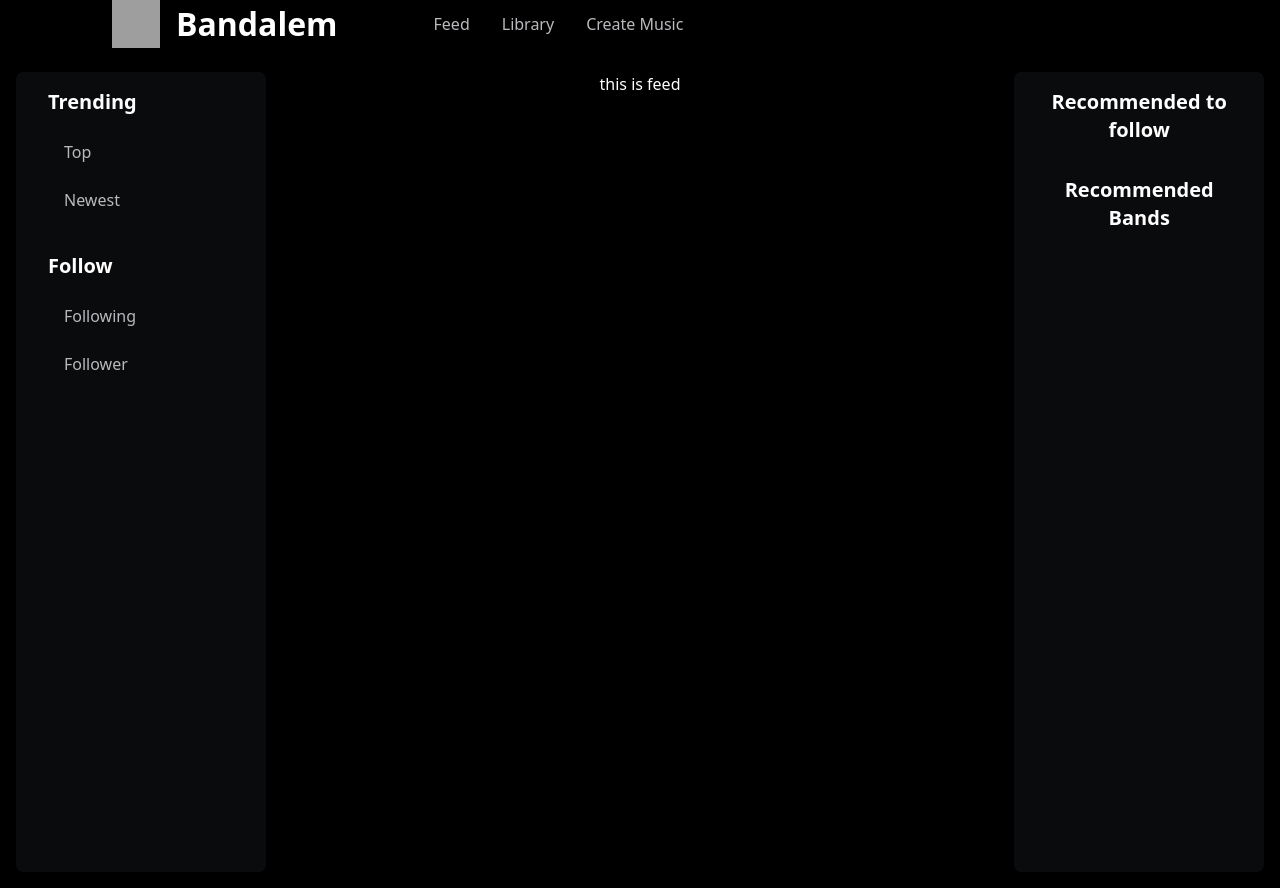
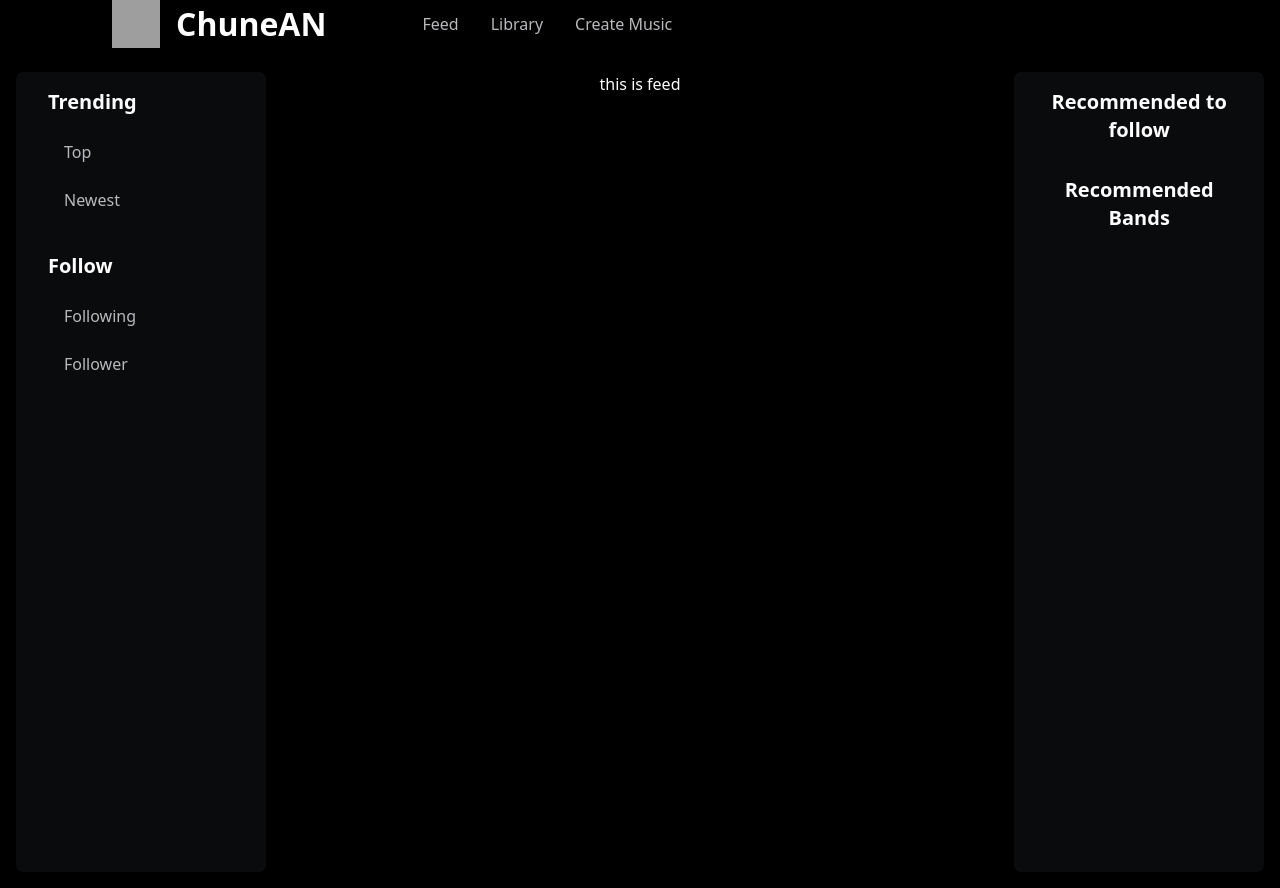
Before and after one commit to alemdaphelan/ChuneAN-fullstack, a React (Vite) app in the folder ChuneAN-frontend/: page /home/feed in a window 1280 px wide. Built offline with nearby package versions, Linux system fonts and the light colour scheme; data requests are answered from the project's data file; sample sign-in values are in the browser's storage; grey boxes are pictures that could not be loaded.

Commit message:
Rename project to ChuneAN

```diff
--- a/ChuneAN-frontend/src/components/homePage.tsx
+++ b/ChuneAN-frontend/src/components/homePage.tsx
@@ -33,7 +33,7 @@ export default function HomePage(){
             <header className="flex px-[1rem] pb-[.5rem] gap-[2rem] items-center pl-[7rem]">
                 <div className="flex gap-[1rem] pr-[4rem] item-center">
                     <img alt="logo" src="src\assets\logo.jpg" className="w-[3rem] h-[3rem]"/>
-                    <Link className="text-[2rem] font-semibold" to='/'>Bandalem</Link>
+                    <Link className="text-[2rem] font-semibold" to='/'>ChuneAN</Link>
                 </div>
                 <Link className="text-[#b9babd] hover:text-white" to="feed">Feed</Link>
                 <Link className="text-[#b9babd] hover:text-white" to="library">Library</Link>
--- a/ChuneAN-frontend/src/components/landingPage.tsx
+++ b/ChuneAN-frontend/src/components/landingPage.tsx
@@ -11,7 +11,7 @@ function LandingPage(){
         <div className=" text-white p-[1rem] pb-[3rem] bg-black">
             <header className="mb-[2rem] text-center flex flex-col gap-[1.5rem]">
                 <h1 className="text-5xl font-bold">Make music connect with others</h1>
-                <p className="text-[#B3B3B3]">Create, share, and discover music with Bandalem</p>
+                <p className="text-[#B3B3B3]">Create, share, and discover music with ChuneAN</p>
                 <Link to="/auth" className="font-bold rounded-[10px] text-black px-[1rem] py-[0.5rem] bg-[#1DB954] w-[10rem] m-auto cursor-pointer hover:scale-105">GET STARTED</Link>
                 <Outlet/>
             </header>
```
